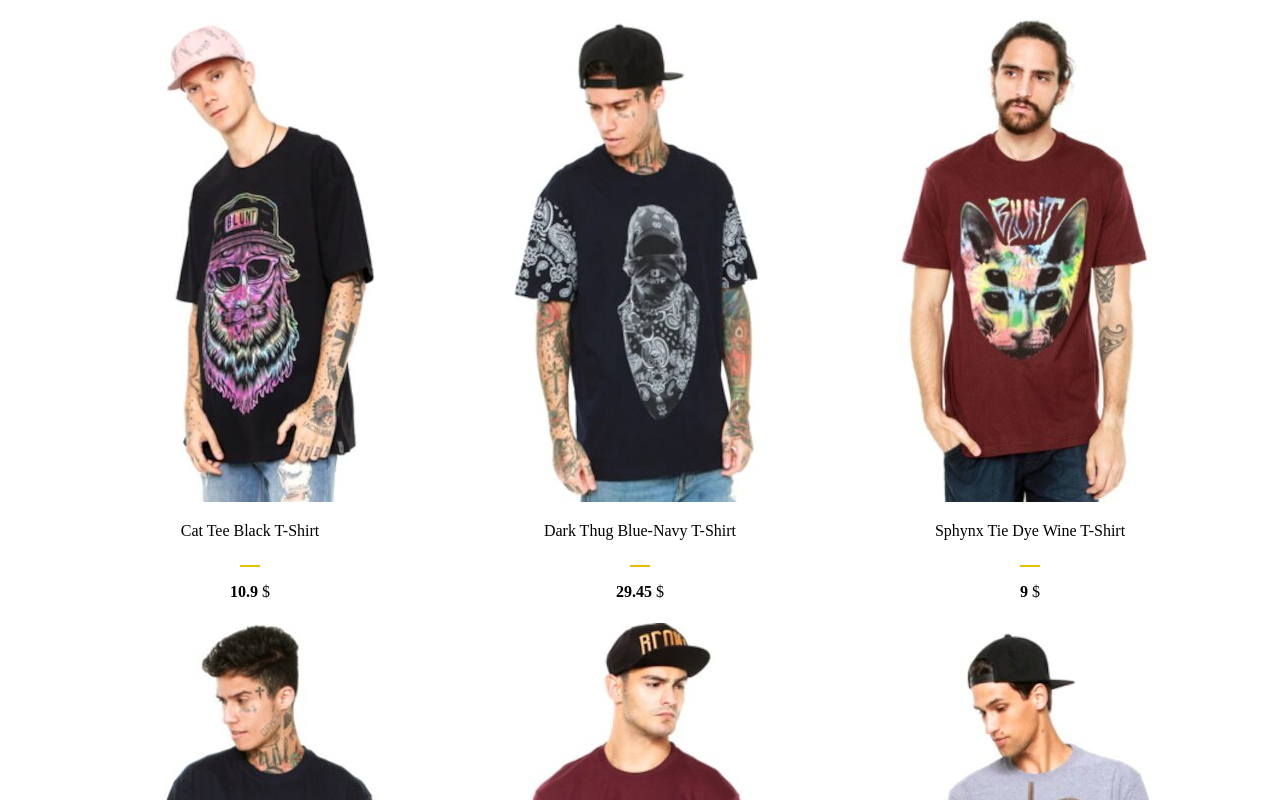
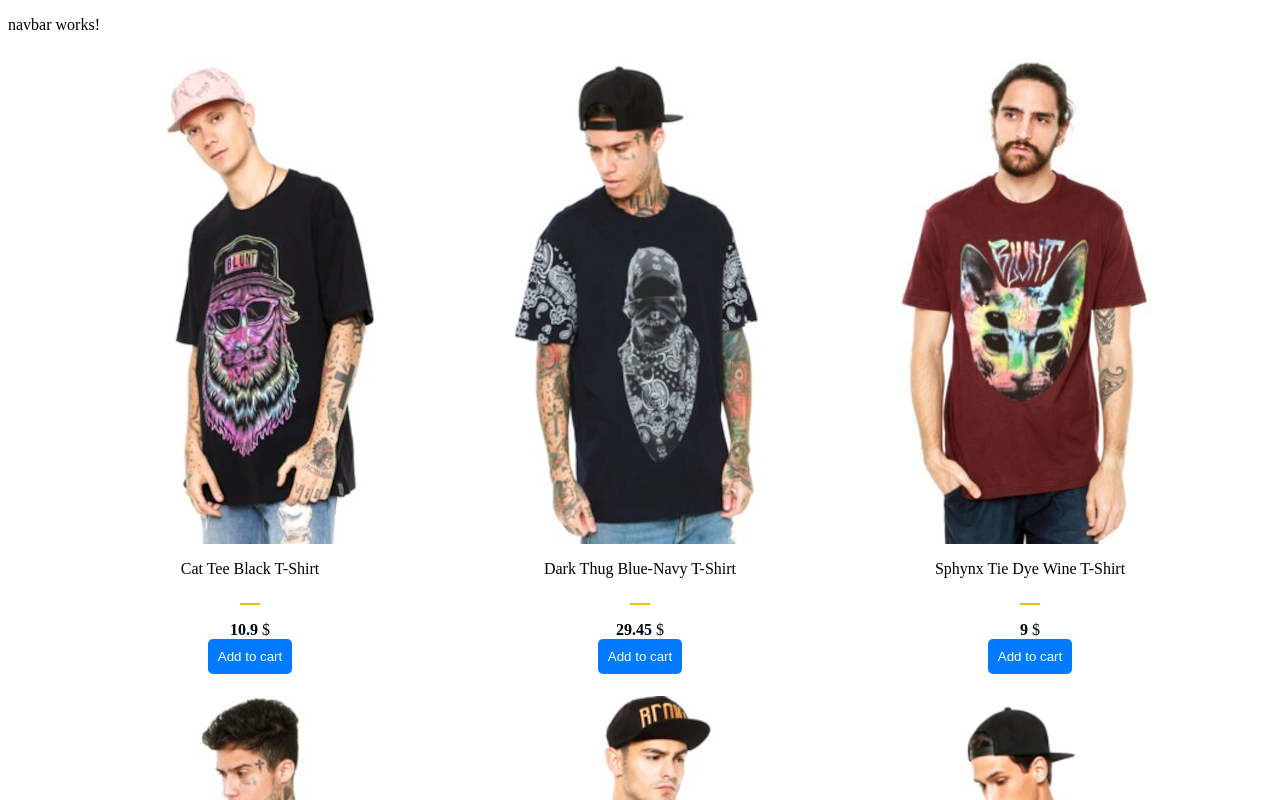
Before and after one commit to nadusumilli-unomaha/shopping_cart_angular, an Angular app: page / in a window 1280 px wide. Shown: the top 800 px of the page. Built offline with nearby package versions, Linux system fonts and the light colour scheme; data requests are answered from the project's data file.

Commit message:
Adding navbar component

```diff
--- a/src/app/app.component.html
+++ b/src/app/app.component.html
@@ -1,2 +1,3 @@
 <!--The content below is only a placeholder and can be replaced.-->
+<app-navbar></app-navbar>
 <router-outlet></router-outlet>
--- a/src/app/app.module.ts
+++ b/src/app/app.module.ts
@@ -4,9 +4,10 @@ import { NgModule } from "@angular/core";
 import { AppRoutingModule } from "./app-routing.module";
 import { AppComponent } from "./app.component";
 import { HttpClientModule } from "@angular/common/http";
+import { NavbarComponent } from "./navbar/navbar.component";
 
 @NgModule({
-    declarations: [AppComponent],
+    declarations: [NavbarComponent, AppComponent],
     imports: [HttpClientModule, BrowserModule, AppRoutingModule],
     providers: [],
     bootstrap: [AppComponent]
--- /dev/null
+++ b/src/app/navbar/navbar.component.html
@@ -0,0 +1,3 @@
+<p>
+  navbar works!
+</p>
--- /dev/null
+++ b/src/app/navbar/navbar.component.ts
@@ -0,0 +1,15 @@
+import { Component, OnInit } from '@angular/core';
+
+@Component({
+  selector: 'app-navbar',
+  templateUrl: './navbar.component.html',
+  styleUrls: ['./navbar.component.scss']
+})
+export class NavbarComponent implements OnInit {
+
+  constructor() { }
+
+  ngOnInit() {
+  }
+
+}
--- a/src/app/shopping-cart/shopping-cart.component.scss
+++ b/src/app/shopping-cart/shopping-cart.component.scss
@@ -29,30 +29,3 @@
         max-width: 1140px;
     }
 }
-
-.btn {
-    border-radius: 5px;
-    padding: 10px;
-    border: none;
-    cursor: pointer;
-}
-
-img {
-    vertical-align: middle;
-    border-style: none;
-}
-
-.btn-primary {
-    background-color: #007bff;
-    color: #fff;
-}
-
-.btn-danger {
-    background-color: #dc3545;
-    color: #fff;
-}
-
-.btn-info {
-    background-color: #ffc107;
-    color: #fff;
-}
--- a/src/app/shopping-cart/shopping-list/shopping-list.component.html
+++ b/src/app/shopping-cart/shopping-list/shopping-list.component.html
@@ -8,6 +8,7 @@
             <div class="product-cost">
                 <strong>{{ product.price }}</strong> $
             </div>
+            <button class="btn btn-primary">Add to cart</button>
         </div>
     </div>
 </div>
--- a/src/app/shopping-cart/shopping-list/shopping-list.component.scss
+++ b/src/app/shopping-cart/shopping-list/shopping-list.component.scss
@@ -60,3 +60,30 @@
 .product-price {
     height: 30px;
 }
+
+.btn {
+    border-radius: 5px;
+    padding: 10px;
+    border: none;
+    cursor: pointer;
+}
+
+img {
+    vertical-align: middle;
+    border-style: none;
+}
+
+.btn-primary {
+    background-color: #007bff;
+    color: #fff;
+}
+
+.btn-danger {
+    background-color: #dc3545;
+    color: #fff;
+}
+
+.btn-info {
+    background-color: #ffc107;
+    color: #fff;
+}
```
Also changed, not shown: src/app/navbar/navbar.component.scss (added), 1 other file (tests, documents, lock files or other folders).
